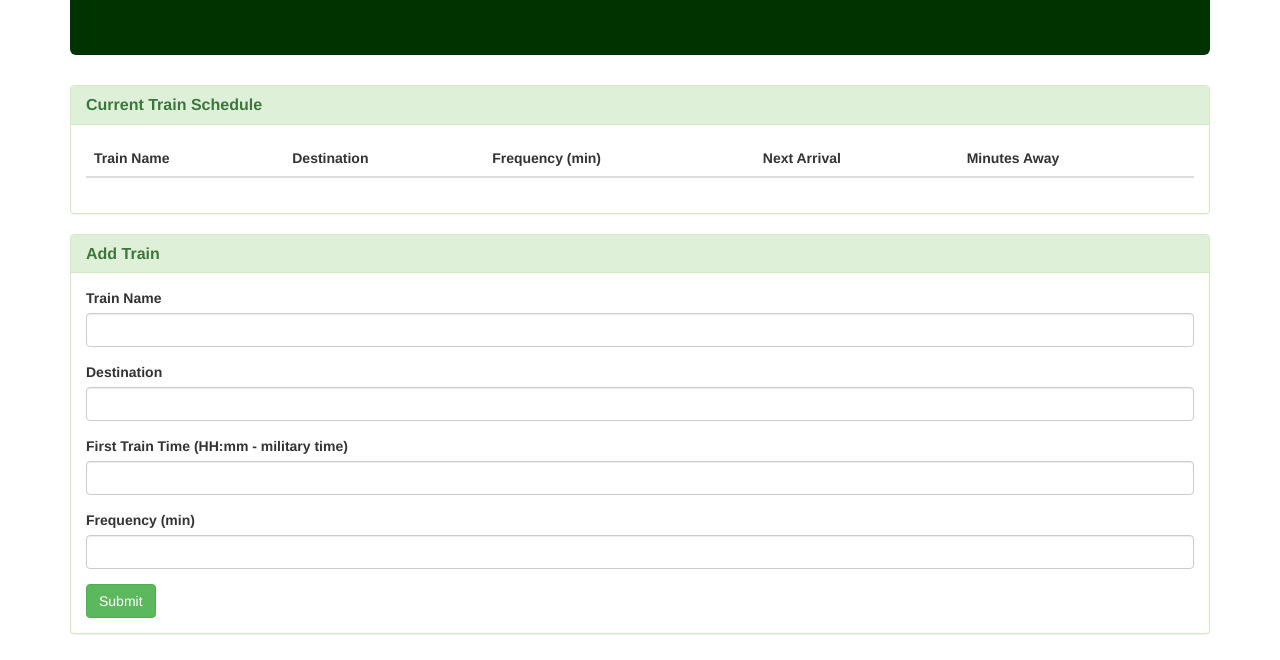
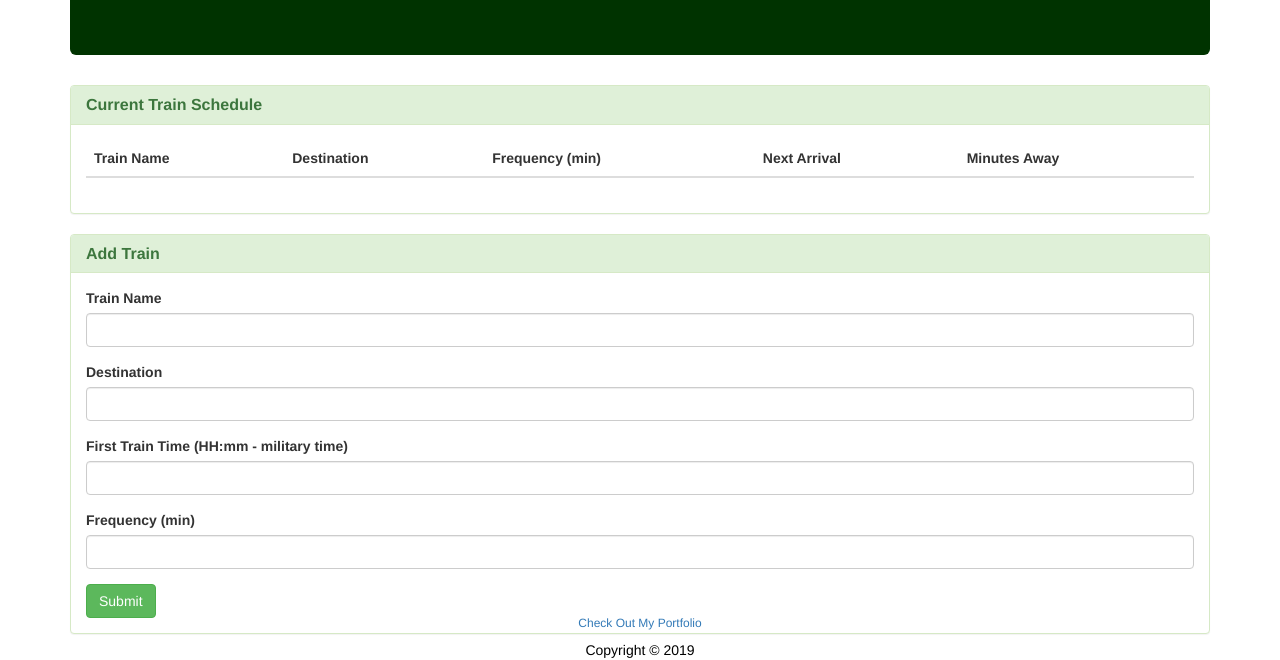
Before and after one commit to Perluceo/trainScheduler, a plain HTML site: page index.html in a window 1280 px wide. Shown: the part 140-800 px from the top of the page. Drawn offline with nearby package versions, Linux system fonts and the light colour scheme; no server answers.

Commit message:
added to portfolio

```diff
--- a/index.html
+++ b/index.html
@@ -8,6 +8,17 @@
 	<script src="https://www.gstatic.com/firebasejs/4.5.0/firebase.js"></script>
 	<script src="https://cdnjs.cloudflare.com/ajax/libs/moment.js/2.18.1/moment.min.js"></script>
 	<script type="text/javascript" src="./app.js"></script>
+	<style>
+			footer {
+				position: fixed;
+				left: 0;
+				bottom: 0;
+				width: 100%;
+				background-color: dark grey;
+				color: black;
+				text-align: center;
+			}
+		</style>
 </head>
 <body>
 
@@ -74,5 +85,11 @@
 	      </div>
 	    </div>
 	</div>
+	<footer>
+			<h6><a href="https://perluceo.github.io/Basic-Portfolio/portfolio.html">Check Out My Portfolio</a></h6>
+			<div class="container">
+				Copyright &copy 2019
+			</div>
+		</footer>
 </body>
 </html>
```
